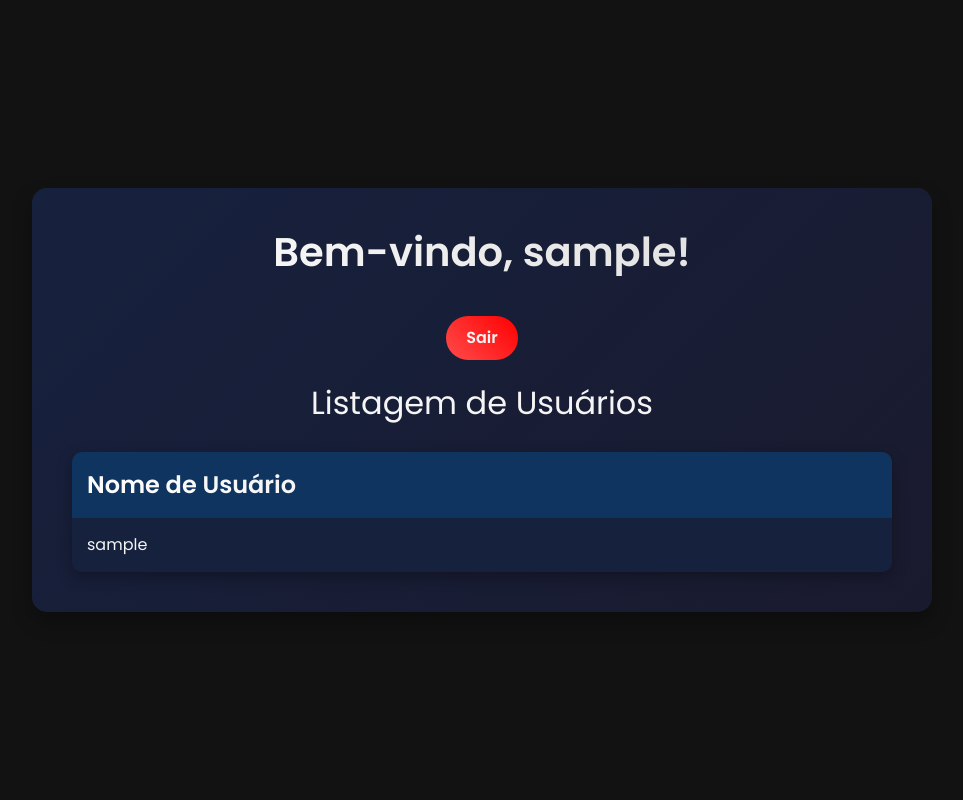
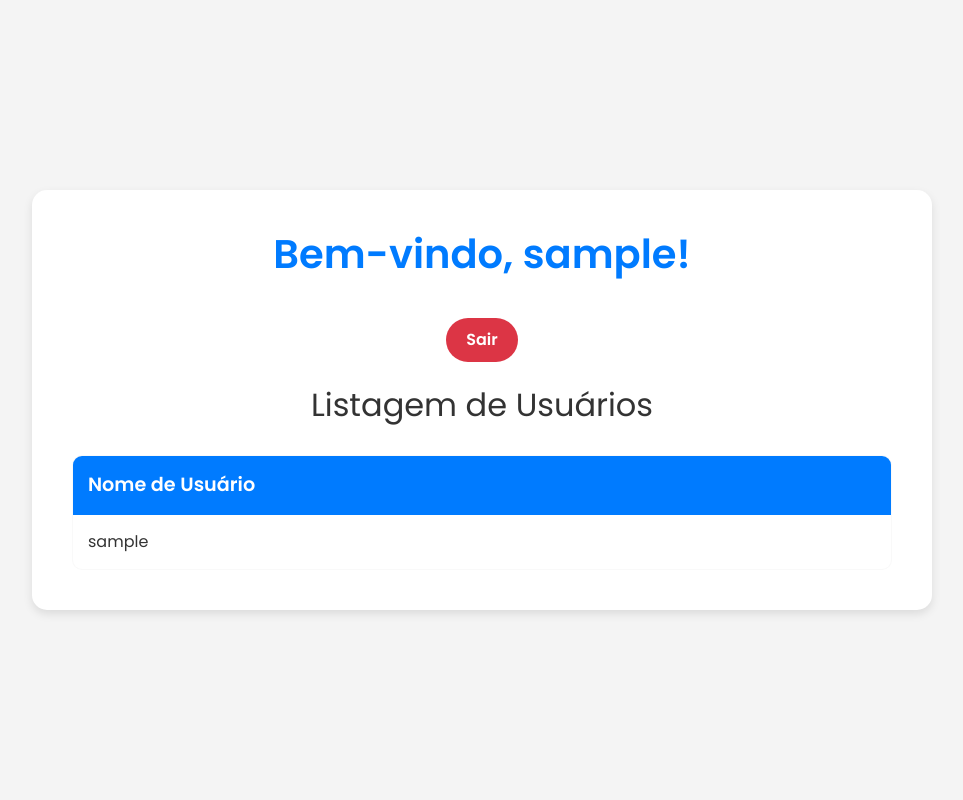
Before and after one commit to Renezin13/Projeto-Flask, a Flask app: page /home in a window 1280 px wide. Shown: the whole page, without its empty margins (158-1121 px from the left). Run offline with Flask 3, Linux system fonts and the light colour scheme; a user stored in the database is signed in; tables that the repository leaves empty hold one stand-in row (values such as "Sample post").

Commit message:
Update home.html

```diff
--- a/templates/home.html
+++ b/templates/home.html
@@ -11,73 +11,70 @@
     <style>
         body {
             font-family: 'Poppins', sans-serif;
-            background-color: #121212; /* Fundo escuro */
-            color: #f5f5f5; /* Texto claro */
+            background-color: #f4f4f4; /* Fundo claro */
+            color: #333; /* Texto escuro */
             display: flex;
             justify-content: center;
             align-items: center;
-            height: 100vh;
+            min-height: 100vh;
             margin: 0;
+            padding: 20px;
         }
 
         .container {
-            background: linear-gradient(135deg, #16213e, #1a1a2e); /* Gradiente no fundo */
-            border: none;
+            background: #fff;
             border-radius: 15px;
             padding: 40px;
-            box-shadow: 0 10px 20px rgba(0, 0, 0, 0.3);
+            box-shadow: 0 4px 10px rgba(0, 0, 0, 0.1);
             text-align: center;
             max-width: 900px;
+            width: 100%;
         }
 
         h1 {
             font-size: 2.5rem;
             font-weight: 600;
-            text-align: center;
-            background: linear-gradient(45deg, #ffffff, #d9d9d9); /* Gradiente de tons de branco */
-            -webkit-background-clip: text; /* Clipa o gradiente ao texto */
-            -webkit-text-fill-color: transparent; /* Torna o fundo do texto transparente */
-            text-fill-color: transparent; /* Compatibilidade com outros navegadores */
+            color: #007bff; /* Azul moderno */
         }
 
         .btn-custom {
-            background: linear-gradient(45deg, #6a11cb, #2575fc); /* Gradiente no botão */
+            background: #007bff; /* Azul moderno */
             border: none;
             border-radius: 50px;
             padding: 10px 20px;
             font-size: 1rem;
             font-weight: 600;
-            color: #f5f5f5;
+            color: #fff;
             transition: all 0.4s ease;
         }
 
         .btn-custom:hover {
-            background: linear-gradient(45deg, #2575fc, #6a11cb); /* Gradiente invertido no hover */
-            transform: translateY(-5px); /* Eleva o botão no hover */
-            color: #ffffff;
+            background: #0056b3; /* Azul mais escuro */
+            transform: translateY(-3px); /* Eleva o botão no hover */
         }
 
         .btn-custom-danger {
-            background: linear-gradient(45deg, #ff4c4c, #ff0000); /* Gradiente no botão vermelho */
+            background: #dc3545; /* Vermelho moderno */
         }
 
         .btn-custom-danger:hover {
-            background: linear-gradient(45deg, #ff0000, #ff4c4c); /* Gradiente invertido no hover */
-            transform: translateY(-5px); /* Eleva o botão no hover */
+            background: #a71d2a; /* Vermelho mais escuro */
+            transform: translateY(-3px); /* Eleva o botão no hover */
         }
 
         table {
             width: 100%;
             margin-top: 30px;
-            background-color: #1a1a2e;
-            color: #f5f5f5;
+            border-collapse: collapse;
+            background-color: #f9f9f9;
+            border: 1px solid #ddd;
             border-radius: 10px;
             overflow: hidden;
-            box-shadow: 0 5px 15px rgba(0, 0, 0, 0.3);
         }
 
         table thead {
-            background-color: #0f3460;
+            background-color: #007bff;
+            color: #fff;
         }
 
         table th, table td {
@@ -86,20 +83,31 @@
         }
 
         table th {
-            font-size: 1.5rem; /* Aumenta o tamanho do título */
+            font-size: 1.2rem;
             font-weight: 600;
-            background: linear-gradient(45deg, #ffffff, #d9d9d9); /* Gradiente de tons de branco */
-            -webkit-background-clip: text; /* Clipa o gradiente ao texto */
-            -webkit-text-fill-color: transparent; /* Torna o fundo do texto transparente */
-            text-fill-color: transparent; /* Compatibilidade com outros navegadores */
         }
 
         table tbody tr:nth-child(even) {
-            background-color: #1a1a2e;
+            background-color: #f1f1f1;
         }
 
         table tbody tr:nth-child(odd) {
-            background-color: #16213e;
+            background-color: #fff;
+        }
+
+        @media (max-width: 768px) {
+            h1 {
+                font-size: 2rem;
+            }
+
+            .btn-custom, .btn-custom-danger {
+                font-size: 0.9rem;
+                padding: 8px 16px;
+            }
+
+            table th, table td {
+                font-size: 0.9rem;
+            }
         }
     </style>
 </head>
```
